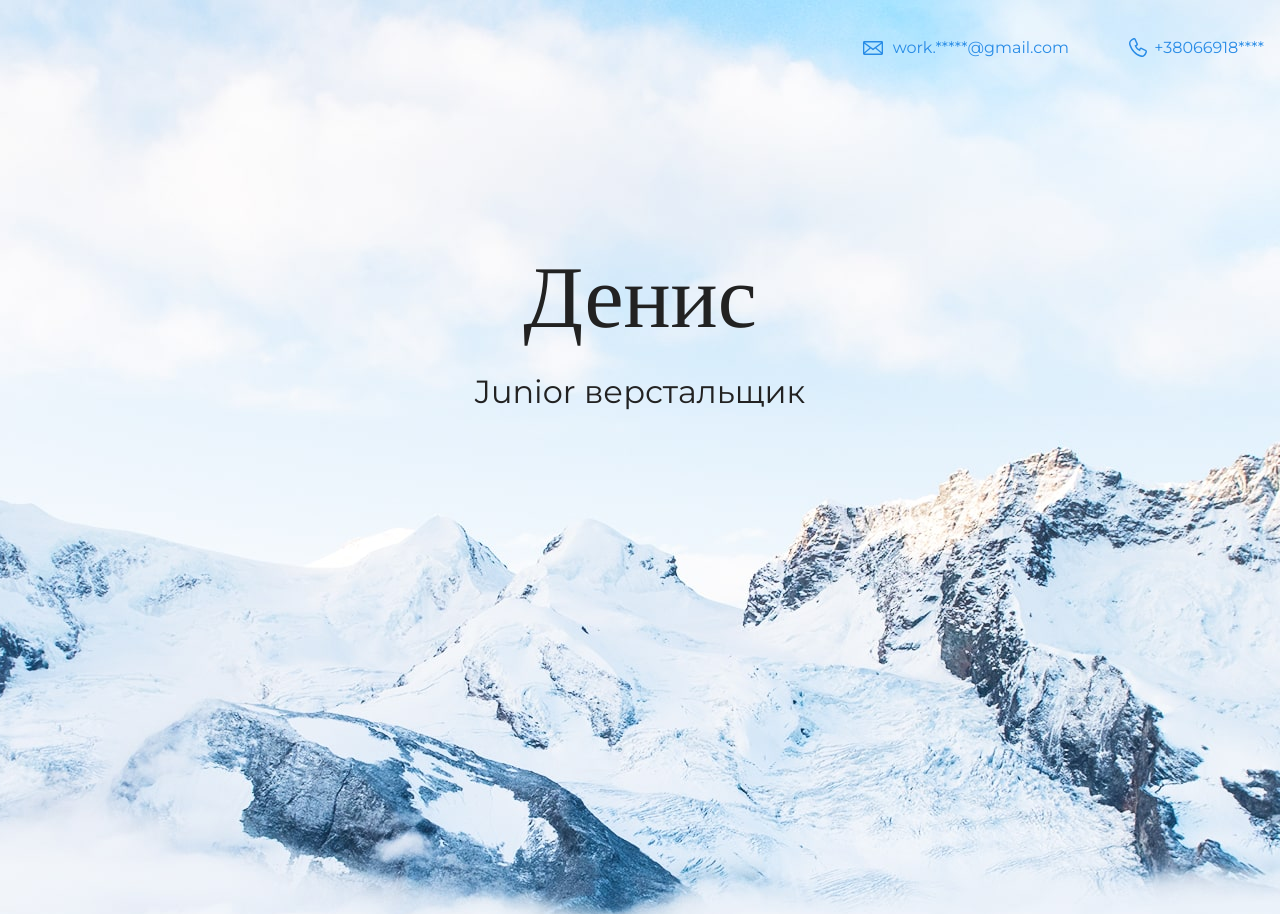
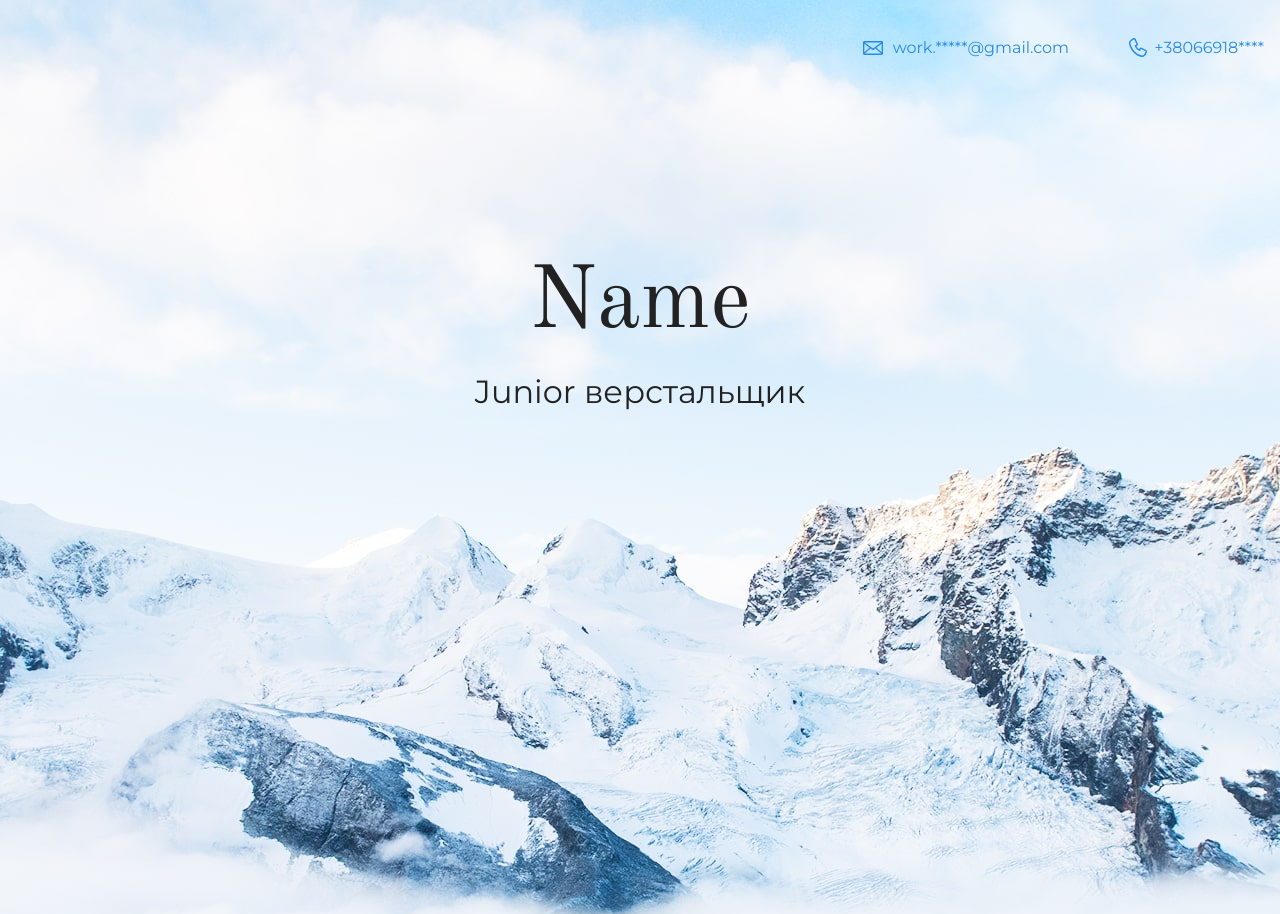
Before and after one commit to DenysBaranov/sample-site, a plain HTML site: page index.html in a window 1280 px wide. Shown: the top 914 px of the page. Drawn offline with nearby package versions, Linux system fonts and the light colour scheme.

Commit message:
Update index.html

```diff
--- a/index.html
+++ b/index.html
@@ -17,7 +17,7 @@
 
     <section class="hero-image">
       <div class="container">
-		  <h1 class="heading">Денис</h1>
+		  <h1 class="heading">Name</h1>
 		  <p>Junior верстальщик</p>
 	  </div>
     </section>
```
